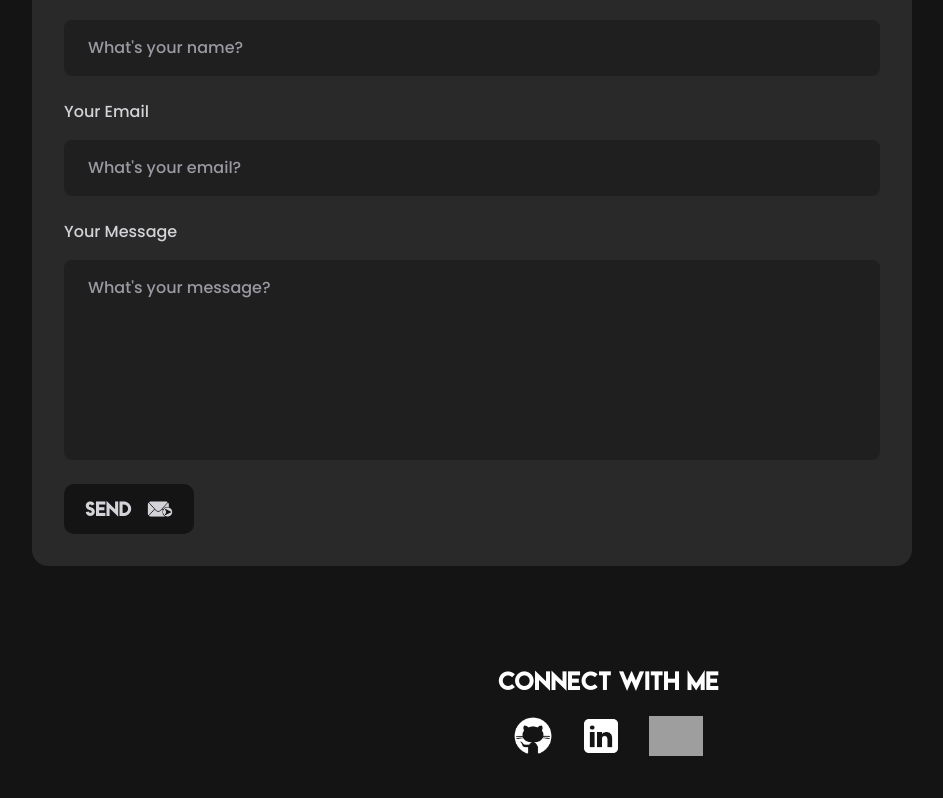
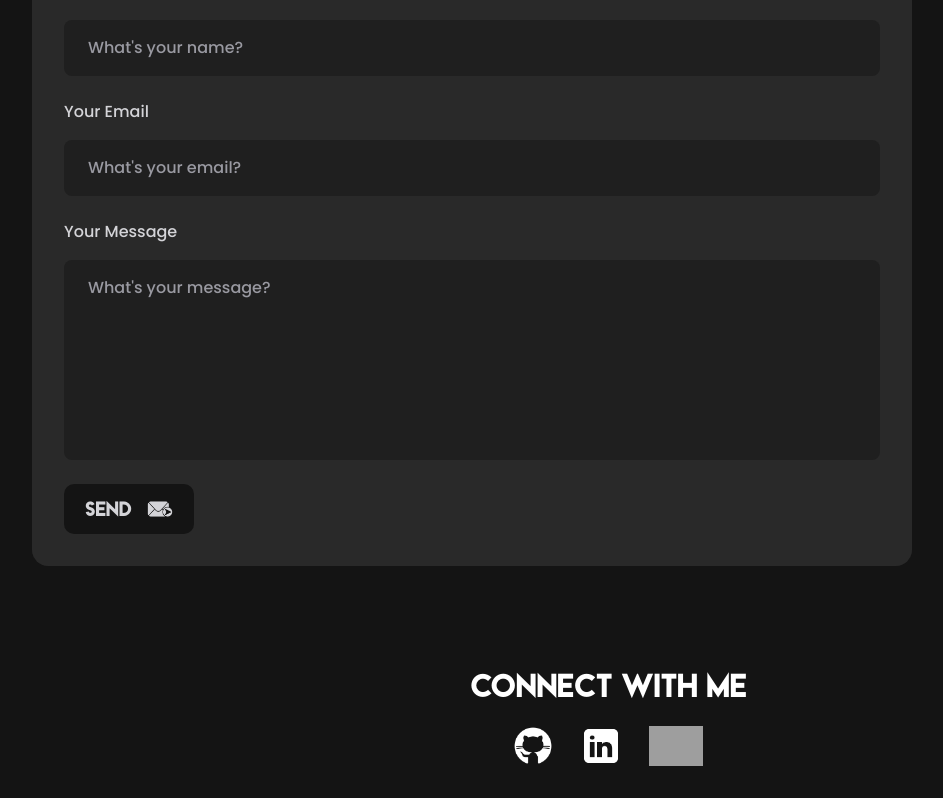
Before and after one commit to HugeShark0712/My3Dportfolio, a React (Vite) app: page / in a window 1280 px wide. Shown: the part 5390-6188 px from the top of the page, without its empty margins (32-975 px from the left). Built offline with nearby package versions, Linux system fonts and the light colour scheme; grey boxes are pictures that could not be loaded.

Commit message:
updated footer

```diff
--- a/src/components/Footer.jsx
+++ b/src/components/Footer.jsx
@@ -7,7 +7,7 @@ const Footer = () => {
     return (
         <footer className=" text-white py-8">
             <div className="container mx-auto flex flex-col items-center space-y-4">
-                <h1 className="text-[2vw] font-beckman font-bold">
+                <h1 className="text-[2rem] font-beckman font-bold">
                     Connect with Me
                 </h1>
                 <div className="flex justify-center space-x-7">
```
